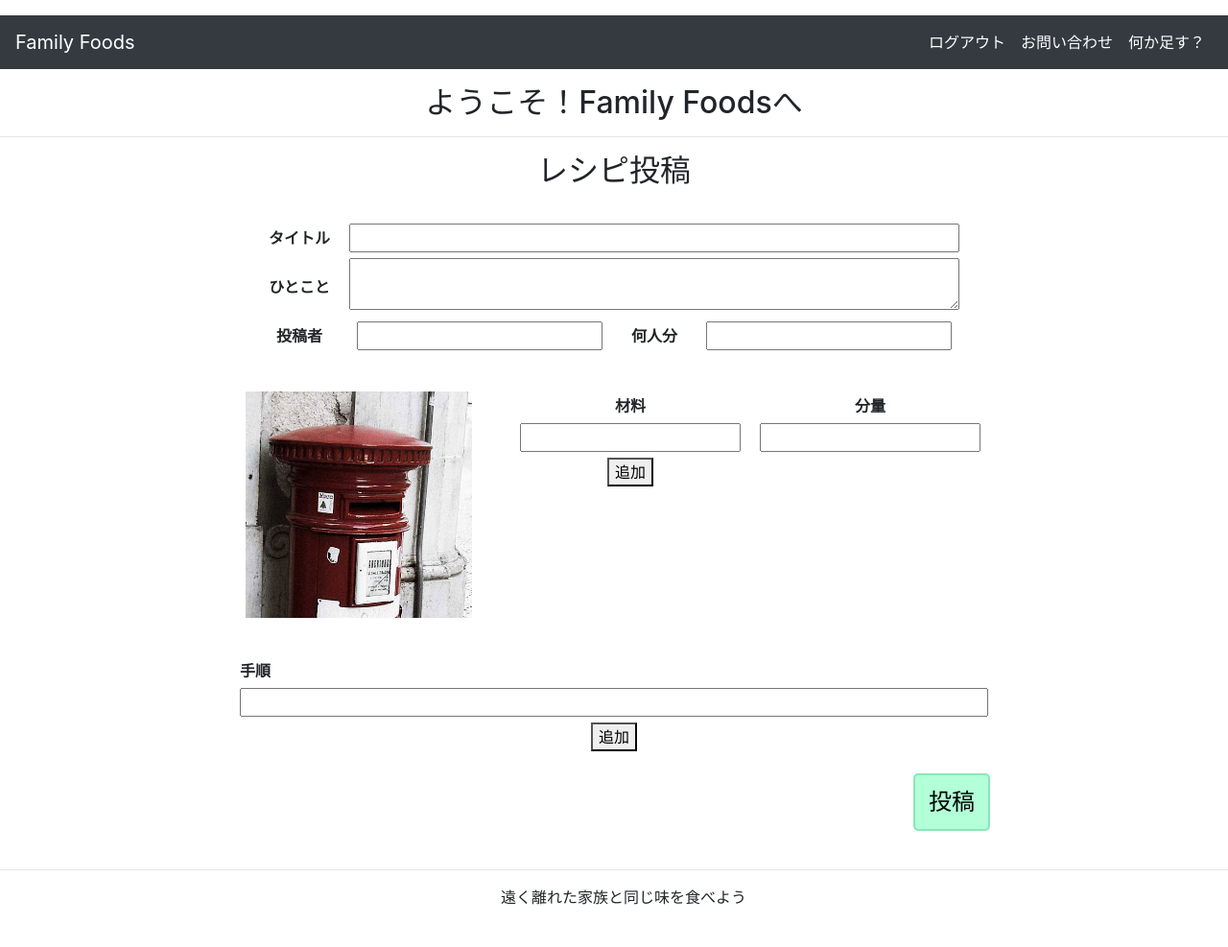
After one commit to FukumaruH/FF, a PHP site: page /FF/recipe/recipe_post.php in a window 1280 px wide. The commit adds this page. Shown: the whole page at 96% size. Run offline with PHP 8.4, Linux system fonts and the light colour scheme.

Commit message:
Masaki/recipe post (#9)
* 投稿画面のファイル追加、cssの内容追加

* 投稿ボタンの色を変更

* レシピ詳細画面の追加とそれに伴う変更

```diff
--- a/css/shop.css
+++ b/css/shop.css
@@ -187,3 +187,92 @@ img.detail_img {
 }
 
 /* 01001 */
+
+
+.wrap{
+  display:flex;
+  justify-content: center;
+  margin: 20px auto;
+}
+
+/* 投稿画面左側、写真部分の配置 */
+.r_left {
+  width: 40%;
+  padding: 20px;
+}
+
+.r_left img {
+  display: block;
+  width: 50%;
+  height: auto;
+  margin-left: auto;
+}
+
+/* 投稿画面右側、材料部分の配置 */
+.r_right {
+  width: 60%;
+  padding: 20px;
+}
+
+/* 投稿画面、表の枠線なし */
+table.recipe, th, td {
+  border: 0px none;
+}
+
+/* 材料テーブルのみ左寄せにする */
+table.recipe_material {
+  margin-left: 0%;
+}
+
+/* テキストボックスのサイズ調整 */
+.td_title {
+  width: 100%;
+}
+
+.td_material {
+  width: 230px;
+}
+
+.td_instruction {
+  width: 780px;
+}
+
+/* セル内のデータを左詰め表示 */
+.td_left {
+  text-align: left;
+}
+
+/* 投稿ボタン */
+.button_post, .button_edit, .button_delete {
+  display: inline-block;
+  text-align: center;
+  width: 80px;
+  height: 60px;
+  font-size:24px;
+  color:#000000;
+  background-color: #b2ffd8;
+  border-radius:5px;
+  border:2px solid #8ae6b8;
+}
+
+.wrap2 {
+  margin-left: 55%;
+}
+
+/* 編集ボタン */
+.button_edit {
+  margin: 15px;
+}
+
+/* 削除ボタン */
+.button_delete {
+  margin: 15px;
+  background-color: #ffbcbc;
+  border:2px solid #e68a8a;
+}
+
+.recipetitle {
+  padding: 0px 0px 20px 0px;
+  font-size: 32px;
+  /* color: #268053; */
+}
--- /dev/null
+++ b/recipe/recipe_post.php
@@ -0,0 +1,91 @@
+<?php
+    require_once __DIR__ . '/../header.php';
+?>
+<script type="text/javascript">
+$(function() {
+
+    $('button#add1').click(function(){
+
+        var objTable1  = document.getElementById('tableMaterial');
+        var tr_form = '' +
+        '<tr>' +
+            '<td><input type="text" name="material[]" class="td_material"></td>' +
+            '<td><input type="text" name="quantity[]" class="td_material"></td>' +
+        '</tr>';
+
+        $(tr_form).appendTo(objTable1.tBodies);
+
+    });
+
+    $('button#add2').click(function(){
+
+        var objTable2  = document.getElementById('tableInstruction');
+        var tr_form = '' +
+        '<tr>' +
+            '<td><input type="text" name="instruction[]" class="td_instruction"></td>' +
+        '</tr>';
+
+        $(tr_form).appendTo(objTable2.tBodies);
+
+    });
+
+});
+
+</script>
+
+<h2>レシピ投稿</h2><br>
+<form method="POST" action="./recipe_db.php" enctype="multipart/form-data"> <!-- ファイル名書き換える -->
+    <table class="recipe">
+        <tr>
+        <th>タイトル</th><td colspan="3"><input type="text" name="title" class="td_title"></td>
+        </tr>
+        <tr>
+        <th>ひとこと</th><td colspan="3"><textarea name="comment" cols="60" rows="2"></textarea></td>
+        </tr>
+        <tr>
+        <th>投稿者</th><td><input type="text" name="poster"></td><th>何人分</th><td><input type="text" name="servings"></td>
+        </tr>
+    </table>
+
+<div class="wrap">
+    <section class="r_left">
+        <img class="detail_img" src="../images/sample1.jpg">
+    </section>
+    <section class="r_right">
+        <table class="recipe recipe_material" id="tableMaterial">
+            <thead>
+                <tr><th>材料</th><th>分量</th></tr>
+            </thead>
+            <tbody>
+                <tr>
+                    <td><input type="text" name="material" class="td_material"></td>
+                    <td><input type="text" name="quantity" class="td_material"></td>
+                </tr>
+            </tbody>
+            <tfoot>
+                <td><button id="add1" type="button">追加</button></td>
+            </tfoot>
+        </table>
+    </section>
+</div>
+<table class="recipe" id="tableInstruction">
+    <thead>
+        <tr><th class="td_left">手順</th></tr>
+    </thead>
+    <tbody>
+        <tr>
+            <td><input type="text" name="instruction" class="td_instruction"></td>
+        </tr>
+    </tbody>
+    <tfoot>
+        <td><button id="add2" type="button">追加</button></td>
+    </tfoot>
+</table>
+<div class="wrap2">
+    <input type="submit" value="投稿" class="button_post">
+    <br><br>
+</div>
+</form>
+<?php
+    require_once __DIR__ ."/../footer.php";
+?>
```
Also changed, not shown: recipe/recipe_detail.php (added, +88 -0 lines).
